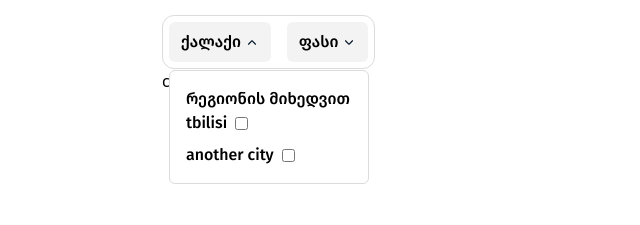
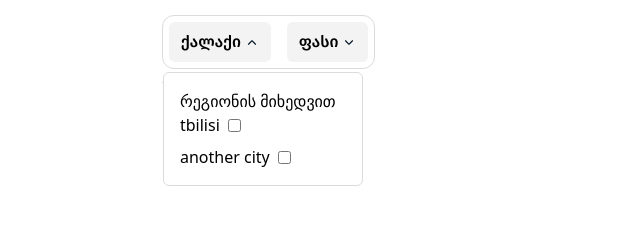
Before and after one commit to giorgio324/real-estate-manager, a React (Vite) app: page / in a window 1280 px wide. Both pictures are taken after a click on the button "ქალაქი". Shown: the part 163-388 px from the top of the page, without its empty margins (0-640 px from the left). Built offline with nearby package versions, Linux system fonts and the light colour scheme.

Commit message:
added better dropdown

```diff
--- a/src/components/Filters/Filter.tsx
+++ b/src/components/Filters/Filter.tsx
@@ -1,20 +1,40 @@
 import upIcon from '../../assets/images/DropdownIconUp.svg';
 import downIcon from '../../assets/images/DropdownIconDown.svg';
-import { useState } from 'react';
+import { useEffect, useRef, useState } from 'react';
+import { createPortal } from 'react-dom';
 
 type Props = {
-  children: React.ReactNode;
+  children?: React.ReactNode;
   buttonTitle: string;
 };
 
 const Filter = ({ buttonTitle, children }: Props) => {
+  /* position პოულობს ღილაკის ადგილს ref ით და ამის მიხედვით გამომაქვს მოდალის მსგავსი dropdown რომელიც fixed არის ეკრანის მიმართ */
   const [isOpen, setIsOpen] = useState(false);
-
+  const buttonRef = useRef<HTMLButtonElement | null>(null);
+  const position = buttonRef.current?.getBoundingClientRect();
+  let bottom = 0;
+  let left = 0;
+  if (position) {
+    bottom = position?.bottom + 10;
+    left = position.left - 6;
+  }
+  useEffect(() => {
+    if (isOpen) {
+      document.body.style.overflow = 'hidden';
+    } else {
+      document.body.style.overflow = 'auto';
+    }
+    return () => {
+      document.body.style.overflow = 'auto';
+    };
+  }, [isOpen]);
   return (
-    <div className='relative'>
+    <div>
       <button
         onClick={() => setIsOpen(!isOpen)}
         className='bg-selected rounded-md py-2 px-3 flex justify-center items-center gap-1'
+        ref={buttonRef}
       >
         {buttonTitle}
         <span>
@@ -24,22 +44,38 @@ const Filter = ({ buttonTitle, children }: Props) => {
           />
         </span>
       </button>
-      {isOpen && (
-        <div className='absolute left-0 mt-2 p-4 rounded-md border border-border bg-white z-50 min-w-[200px]'>
+      {isOpen &&
+        createPortal(
+          <div className='fixed inset-0'>
+            <div
+              className='w-full h-full absolute inset-0 z-10'
+              onClick={() => setIsOpen(false)}
+            />
+            <div>
+              <div
+                style={{
+                  position: 'fixed',
+                  top: `${bottom}px`,
+                  left: `${left}px`,
+                }}
+                className='p-4 rounded-md border border-border bg-white z-20 min-w-[200px]'
+              >
                 <p>რეგიონის მიხედვით</p>
                 <div className='flex flex-col space-y-2'>
                   <div className='flex items-center'>
                     <h1 className='mr-2'>tbilisi</h1>
                     <input type='checkbox' />
                   </div>
-            {/* Add more content here as needed */}
                   <div className='flex items-center'>
                     <h1 className='mr-2'>another city</h1>
                     <input type='checkbox' />
                   </div>
-            {/* More content */}
+                </div>
+                {children}
               </div>
             </div>
+          </div>,
+          document.body
         )}
     </div>
   );
```
Also changed, not shown: 2 other files (tests, documents, lock files or other folders). Lines whose indentation alone changed are shown as unchanged.
